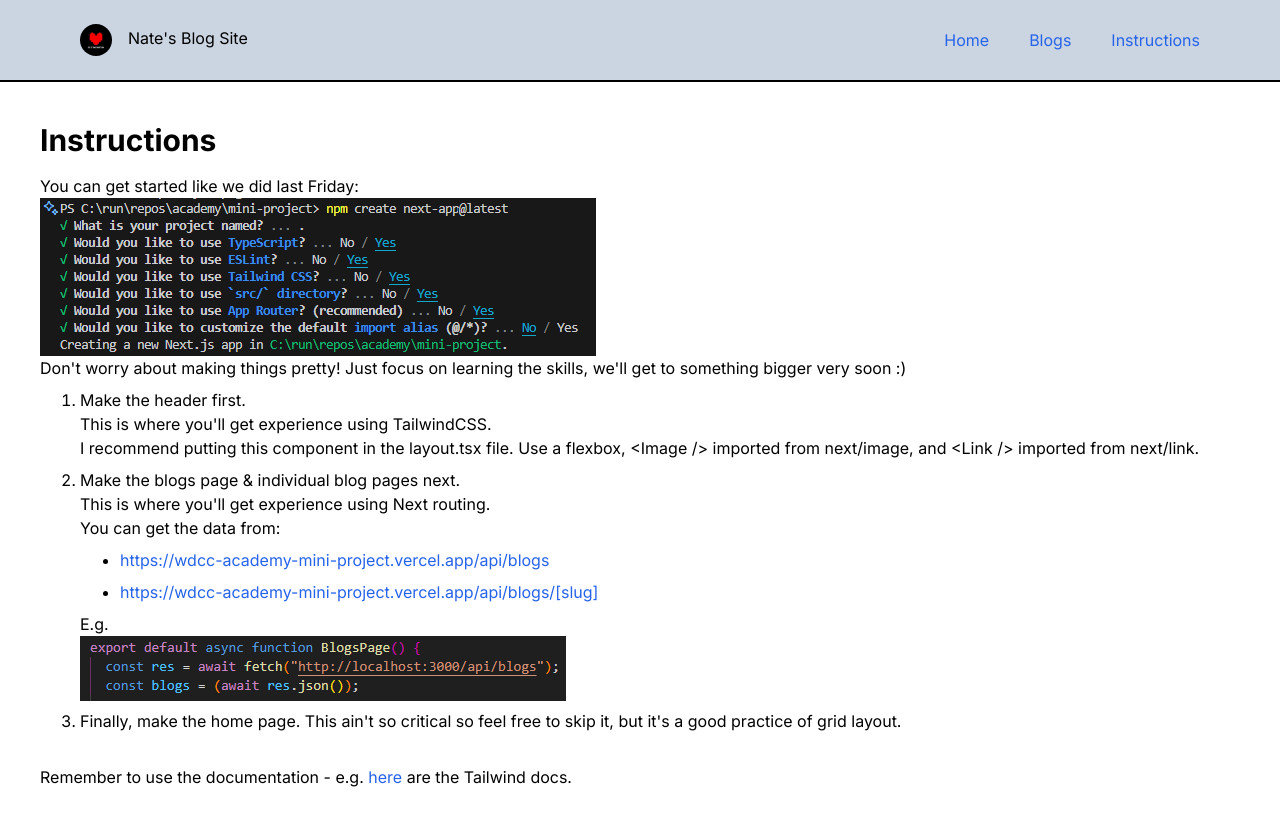
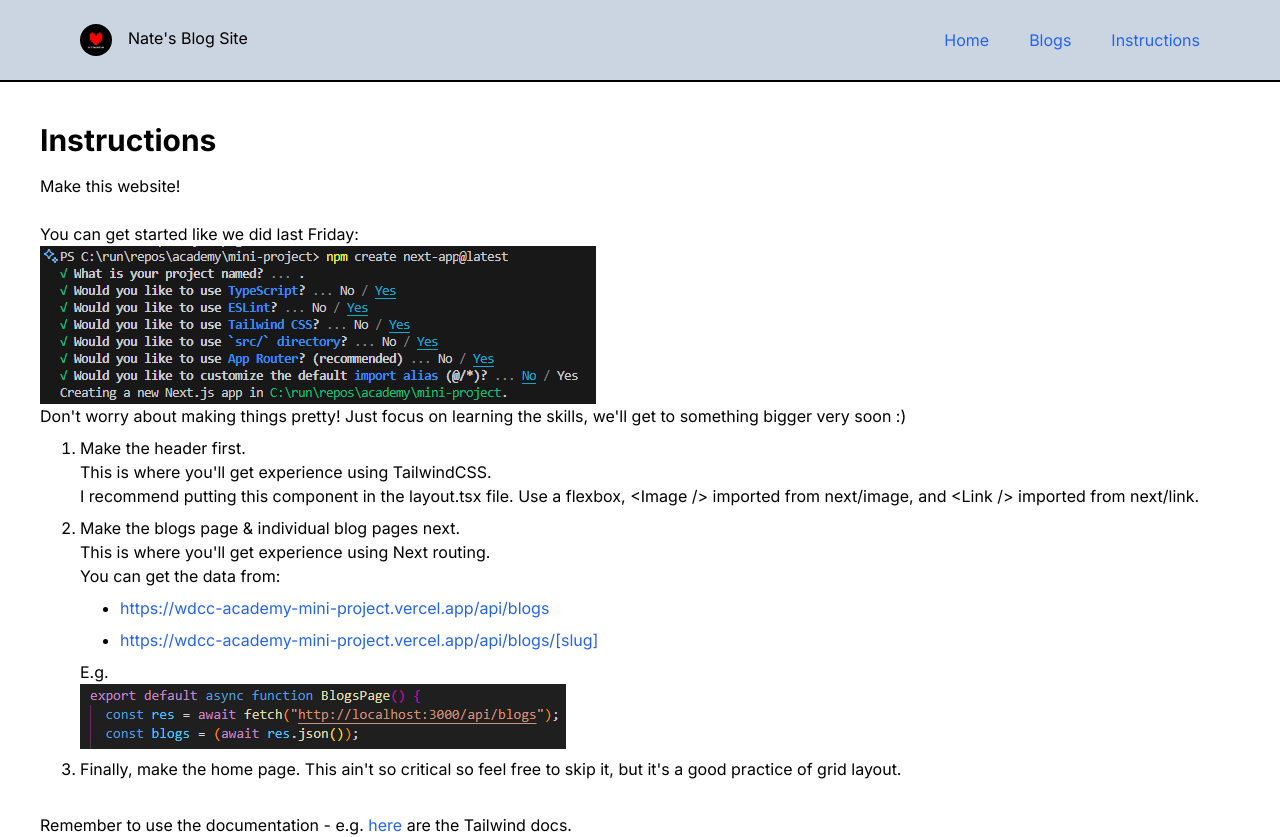
Before and after one commit to Oculux314/wdcc-academy-mini-project, a Next.js app: page /instructions in a window 1280 px wide. Before the commit the page ends 800 px from the top, so only its background shows below. Built offline with nearby package versions, Linux system fonts and the light colour scheme.

Commit message:
:sparkles: add console message

```diff
--- a/src/app/instructions/page.tsx
+++ b/src/app/instructions/page.tsx
@@ -6,6 +6,8 @@ export default function InstructionsPage() {
   return (
     <main>
       <h1>Instructions</h1>
+      <p>Make this website!</p>
+      <br />
       <p>You can get started like we did last Friday:</p>
       <Image src={setup} alt="setup instructions" />
       <p>
--- a/src/app/layout.tsx
+++ b/src/app/layout.tsx
@@ -1,3 +1,4 @@
+import ConsoleMessage from "@/components/ConsoleMessage";
 import NavBar from "@/components/NavBar";
 import type { Metadata } from "next";
 import { Inter } from "next/font/google";
@@ -26,6 +27,7 @@ export default function RootLayout({
       <body className={`${inter.className} h-lvh flex flex-col`}>
         <NavBar />
         {children}
+        <ConsoleMessage />
       </body>
     </html>
   );
--- /dev/null
+++ b/src/components/ConsoleMessage.tsx
@@ -0,0 +1,8 @@
+"use client";
+
+export default function ConsoleMessage() {
+  console.log(
+    "Hey, good on you for opening up the dev console! That's a great habit to form. Are you perhaps looking to reference the source code? https://github.com/Oculux314/wdcc-academy-mini-project Try it first, but this'll always be here for you to cross-reference."
+  );
+  return null;
+}
```
